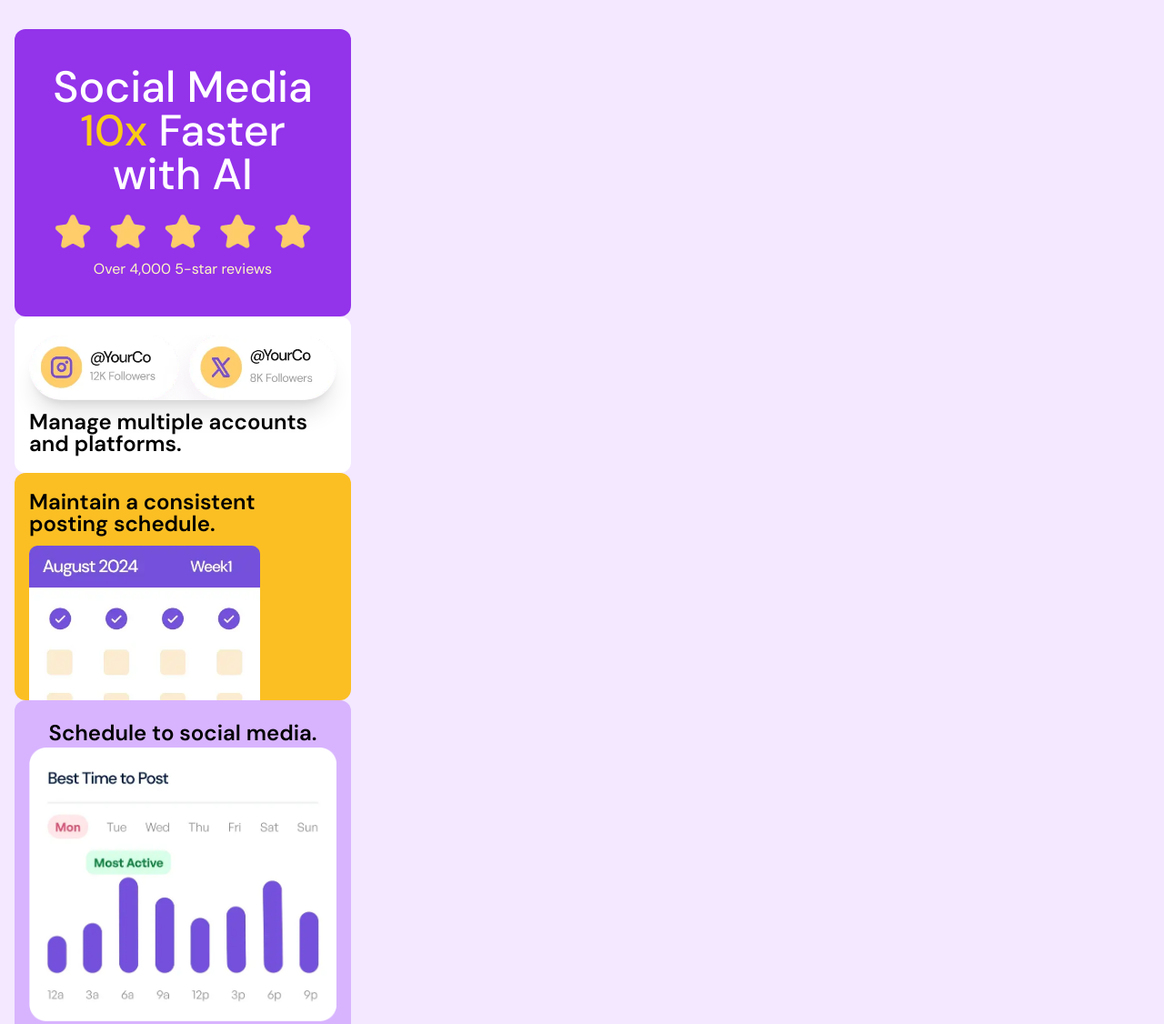
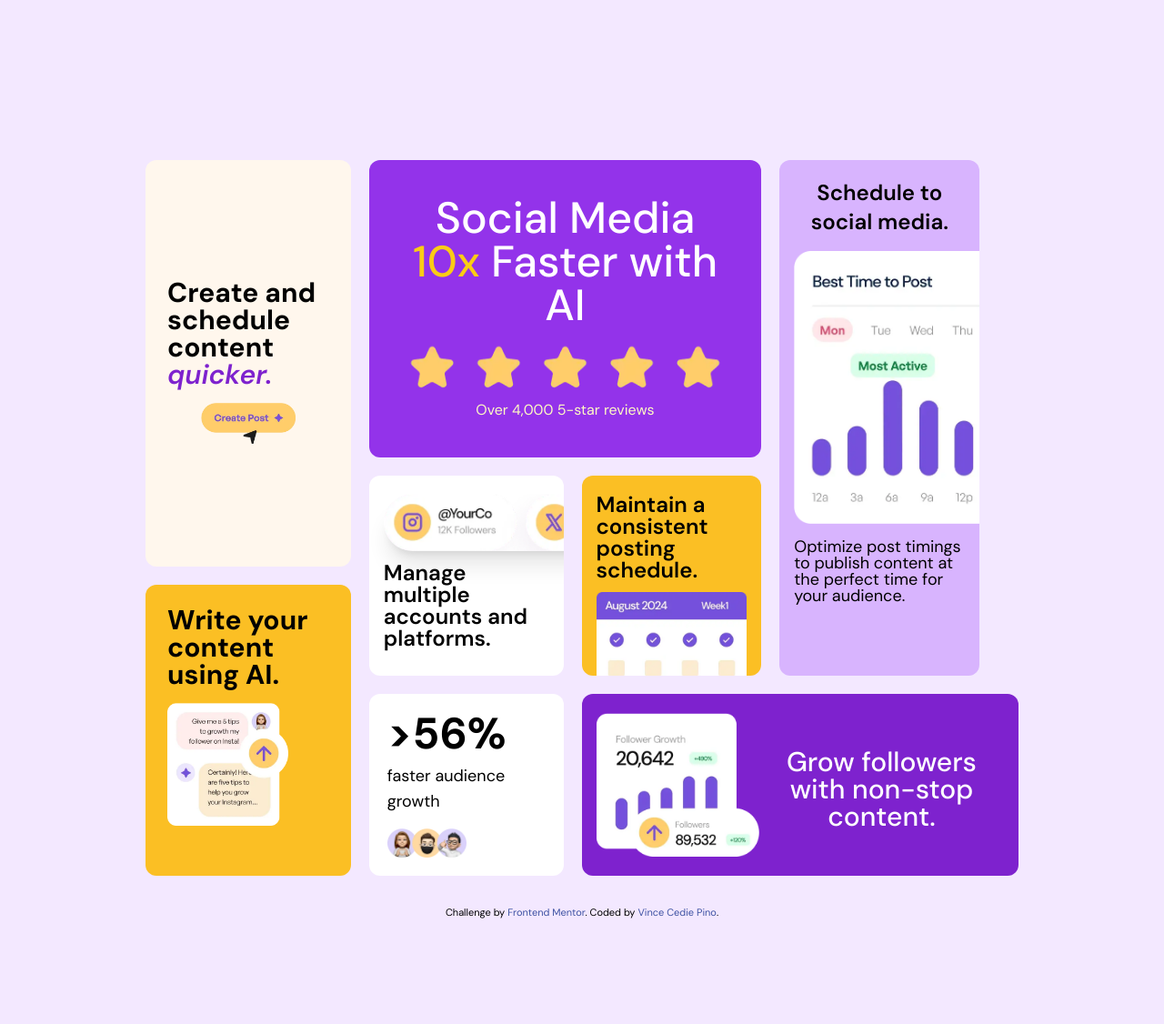
Before and after one commit to vince-pino/fem-bento-grid, a website: page index.html in a window 1280 px wide. Shown: the top 1126 px of the page at 91% size. Drawn offline with Linux system fonts and the light colour scheme.

Commit message:
style desktop layout

```diff
--- a/index.html
+++ b/index.html
@@ -14,56 +14,80 @@
 
   <!-- Feel free to remove these styles or customise in your own stylesheet 👍 -->
   <style>
+
+    @media screen and (min-width: 1024px) {
+      .item1 { grid-area: div1; }
+      .item2 { grid-area: div2; }
+      .item3 { grid-area: div3; }
+      .item4 { grid-area: div4; }
+      .item5 { grid-area: div5; }
+      .item6 { grid-area: div6; }
+      .item7 { grid-area: div7; }
+      .item8 { grid-area: div8; }
+
+      .container {
+        display: grid;
+        grid-template-areas:
+          "div7 div1 div1 div4"
+          "div7 div1 div1 div4"
+          "div7 div2 div3 div4"
+          "div8 div2 div3 div4"
+          "div8 div6 div5 div5"
+          "div8 div6 div5 div5";
+        gap: 20px;
+      }
+    }
+
     .attribution { font-size: 11px; text-align: center; }
     .attribution a { color: hsl(228, 45%, 44%); }
   </style>
 </head>
-<body class="font-['DM Sans'] h-full w-full bg-purple-100">
+<body class="font-['DM Sans'] h-full w-full bg-purple-100 sm:p-16 md:p-24 lg:p-36">
 
-  <main class="py-8 px-4">
+  <main class="container py-8 px-4 flex flex-col gap-4">
 
-    <div class="bg-purple-600 p-10 rounded-xl max-w-[370px]">
+    <div class="item1 bg-purple-600 p-10 rounded-xl">
       <h1 class="text-5xl font-medium text-white text-center mb-4">
         Social Media <span class="text-yellow-400">10x</span> Faster with AI
       </h1>
-      <img src="./assets/images/illustration-five-stars.webp" alt="">
+      <img class="m-auto" src="./assets/images/illustration-five-stars.webp" alt="">
       <p class="text-yellow-100 text-center mt-1">
         Over 4,000 5-star reviews
       </p>
     </div>
 
-    <div class="py-5 px-4 bg-white rounded-xl max-w-[370px]">
-      <img class="rounded-full shadow-xl" src="assets/images/illustration-multiple-platforms.webp" alt="">
+    <div class="item2 py-5 px-4 bg-white rounded-xl lg:max-w-full lg:overflow-hidden">
+      <img class="rounded-full shadow-xl lg:w-[300px] lg:max-w-none" src="assets/images/illustration-multiple-platforms.webp" alt="">
       <h2 class="pt-3 text-2xl leading-none font-semibold">
         Manage multiple accounts and platforms.
       </h2>
     </div>
 
-    <div class="py-5 px-4 bg-amber-400 rounded-xl max-w-[370px] max-h-[250px] overflow-hidden">
+    <div class="item3 py-5 px-4 bg-amber-400 rounded-xl w-full max-h-[250px] lg:max-h-[220px] overflow-clip">
       <h2 class="text-2xl mb-3 leading-none font-semibold">
         Maintain a consistent posting schedule.
       </h2>
-      <img class="w-9/12" src="assets/images/illustration-consistent-schedule.webp" alt="calendar image">
+      <img class="w-9/12 lg:w-[200px]" src="assets/images/illustration-consistent-schedule.webp" alt="calendar image">
     </div>
 
-    <div class="py-5 px-4 bg-purple-300 rounded-xl max-w-[370px]">
-      <h3 class="text-2xl mb-34 text-center font-semibold">
+    <div class="item4 py-5 px-4 bg-purple-300 rounded-xl lg:max-w-[220px] lg:overflow-clip">
+      <h3 class="text-2xl mb-34 text-center font-semibold lg:mb-4">
         Schedule to social media.
       </h3>
-      <img src="assets/images/illustration-schedule-posts.webp" alt="shedule post image">
-      <p class="text-lg text-center px-6 leading-none mt-4">
+      <img class="lg:h-[300px] lg:max-w-none" src="assets/images/illustration-schedule-posts.webp" alt="shedule post image">
+      <p class="text-lg text-center px-6 leading-none mt-4 lg:text-start lg:px-0">
         Optimize post timings to publish content at the perfect time for your audience.
       </p>
     </div>
 
-    <div class="py-5 px-4 bg-purple-700 rounded-xl max-w-[370px]">
-      <img class="m-auto w-3/4" src="assets/images/illustration-grow-followers.webp" alt="growth followers image">
+    <div class="item5 py-5 px-4 bg-purple-700 rounded-xl lg:max-h-[220px] lg:flex">
+      <img class="m-auto w-3/4 lg:w-2/5" src="assets/images/illustration-grow-followers.webp" alt="growth followers image">
       <h3 class="text-center text-white text-3xl leading-none font-medium w-3/4 m-auto mt-10">
         Grow followers with non-stop content.
       </h3>
     </div>
 
-    <div class="py-5 px-5 bg-white rounded-xl max-w-[370px]">
+    <div class="item6 py-5 px-5 bg-white rounded-xl lg:max-h-[220px]">
       <span class="text-5xl font-bold">
         >56%
       </span>
@@ -73,14 +97,14 @@
       <img class="w-1/2" src="assets/images/illustration-audience-growth.webp" alt="audience growth image">
     </div>
 
-    <div class="py-6 px-6 bg-orange-50 rounded-xl max-w-[370px]">
+    <div class="item7 py-6 px-6 bg-orange-50 rounded-xl lg:flex lg:flex-col lg:justify-center lg:items-center">
       <h2 class="text-3xl font-bold leading-none mb-4">
         Create and schedule content <span class="text-purple-700 font-semibold italic">quicker.</span>
       </h2>
       <img class="w-7/12" src="assets/images/illustration-create-post.webp" alt="create post image">
     </div>
 
-    <div class="py-6 px-6 bg-amber-400 rounded-xl max-w-[370px]">
+    <div class="item8 py-6 px-6 bg-amber-400 rounded-xl">
       <h3 class="text-3xl font-bold leading-none mb-4">
         Write your content using AI.
       </h3>
```
Also changed, not shown: dist/output.css.
